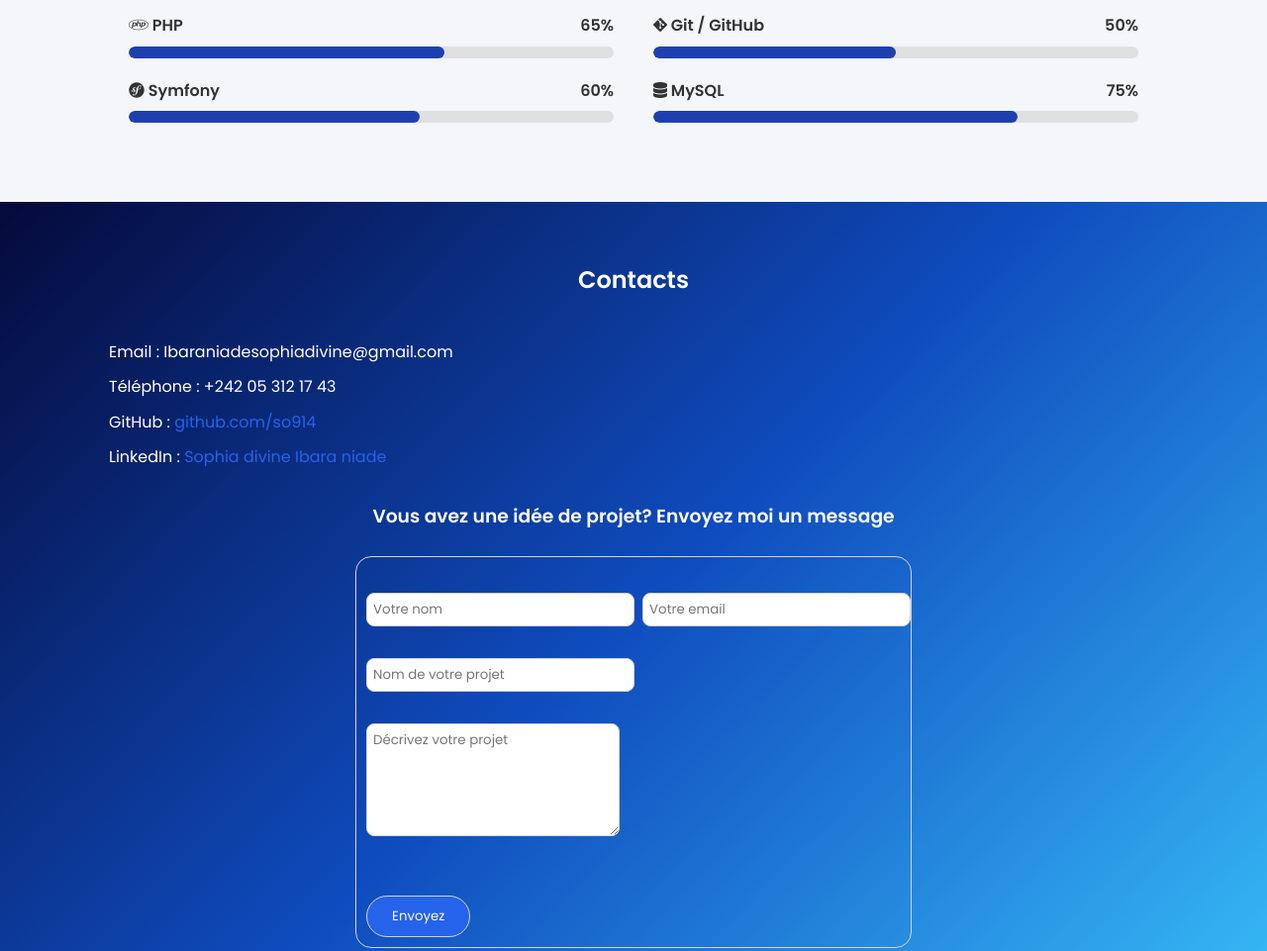
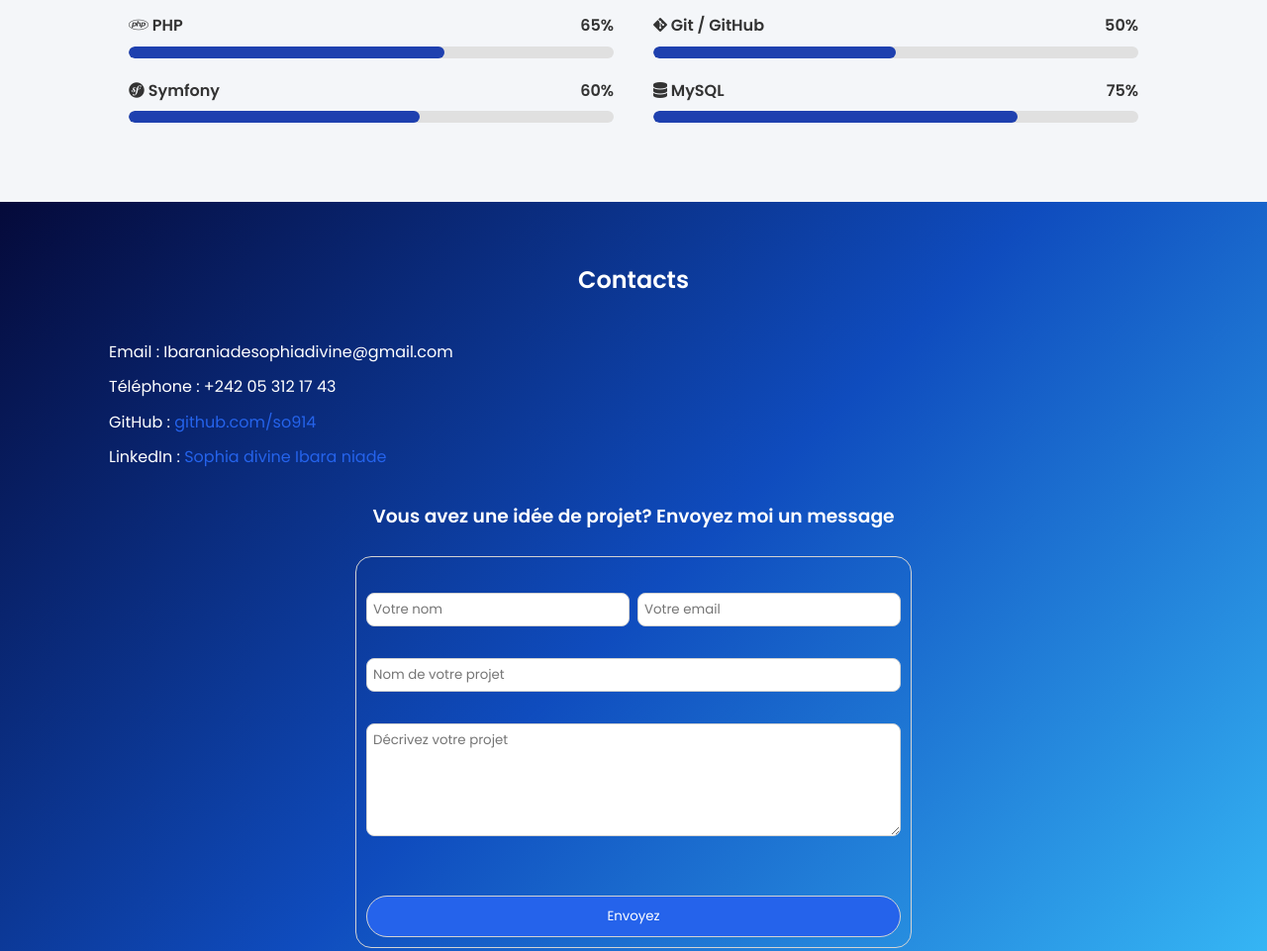
Before and after one commit to so914/portfolio, a plain HTML site: page index.html in a window 1280 px wide. Shown: the part 2451-3412 px from the top of the page at 99% size. Drawn offline with Linux system fonts and the light colour scheme.

Commit message:
last commit last

```diff
--- a/style.css
+++ b/style.css
@@ -66,6 +66,9 @@ html {
       padding: 6px;
       border-radius: 8px;
       border:1px solid lightgray;
+    }
+    form input , form textarea{
+      width: 100%;
     }
 
     nav ul {
```
Also changed, not shown: index.html (indentation only).
